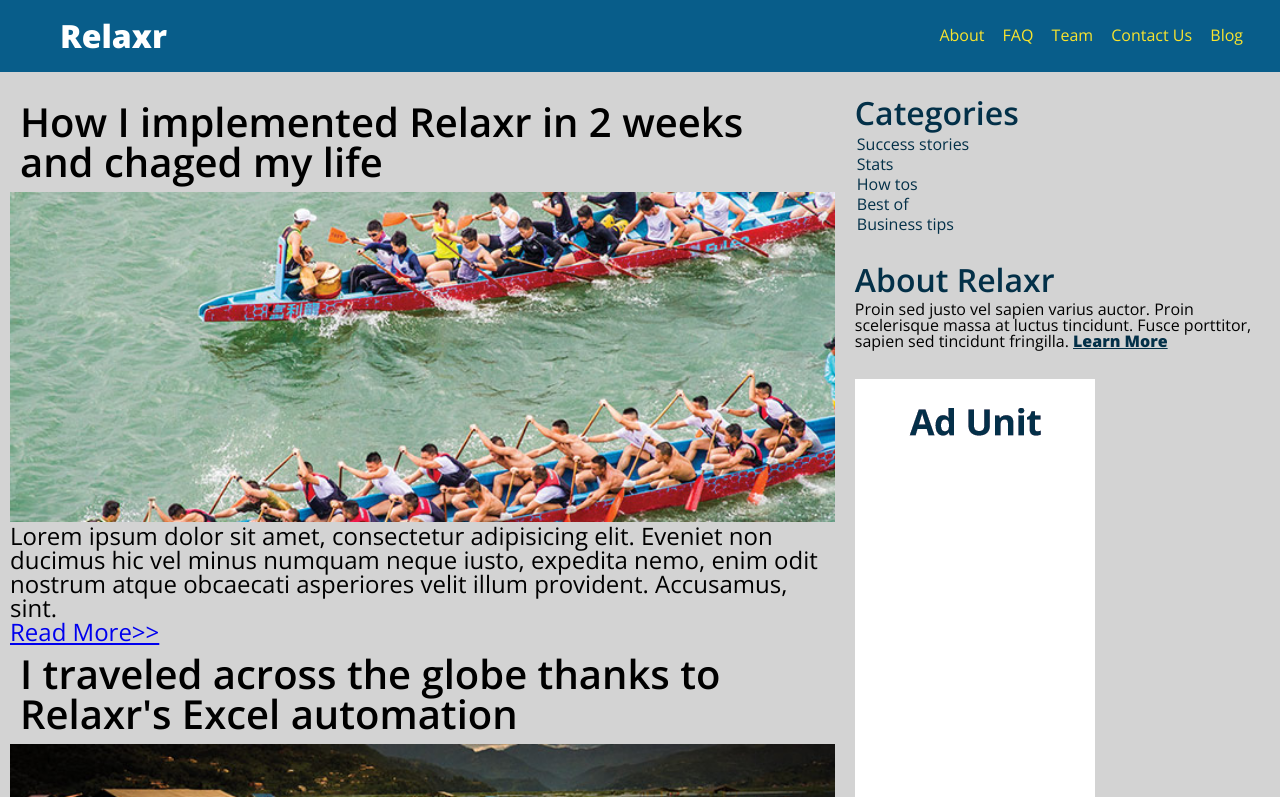
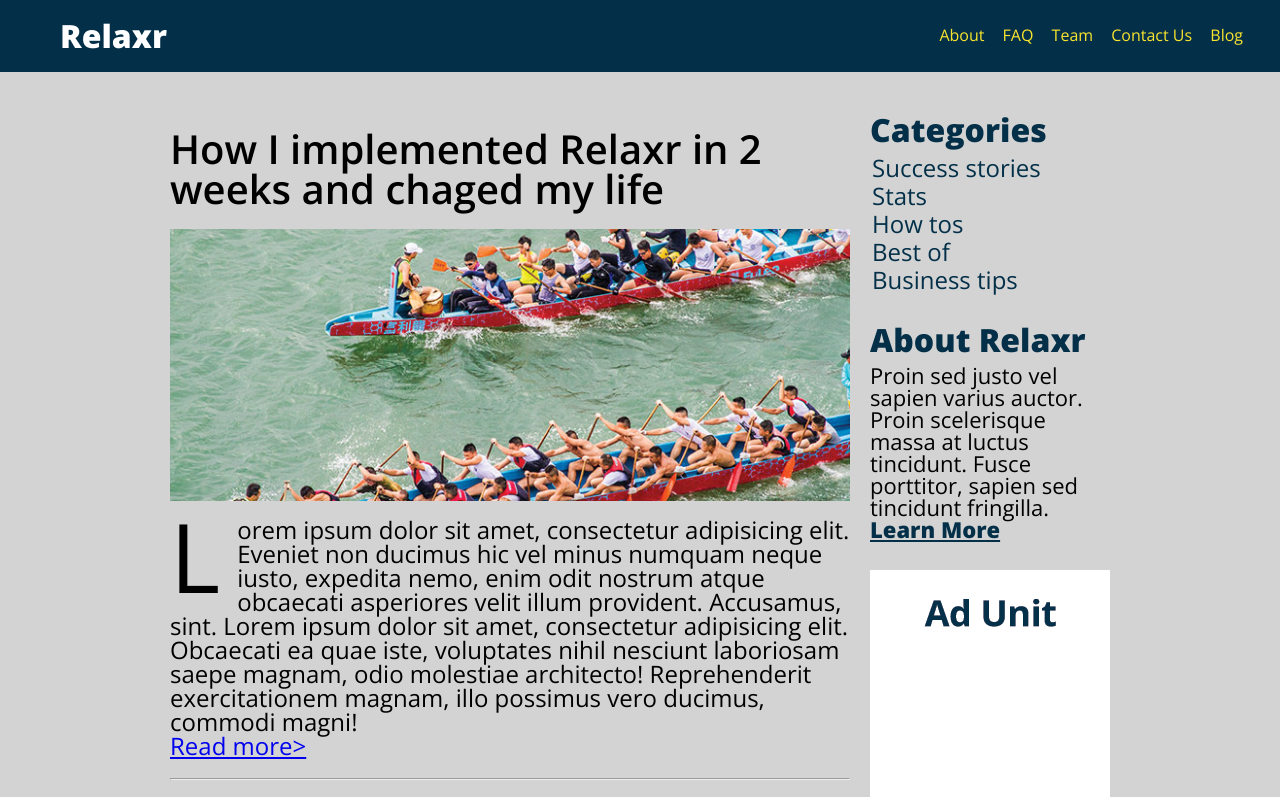
Before and after one commit to BarreraB/Reflaxr-Blog, a plain HTML site: page index.html in a window 1280 px wide. Shown: the top 797 px of the page. Drawn offline with nearby package versions, Linux system fonts and the light colour scheme.

Commit message:
Updated styling for main body

```diff
--- a/index.html
+++ b/index.html
@@ -14,6 +14,7 @@
 
 </head>
 <body>
+	<div id="body-wrapper">
 	<nav class="main-nav">
 		<div class="nav-logo">
 			<p>Relaxr</p>
@@ -29,18 +30,23 @@
 		</div>
 	</nav>
 	<div class="main-body">
+		<div class="column-container">
 		<div class="left-column">
 			<div class="blog-rows">
 				<h1>How I implemented Relaxr in 2 weeks and chaged my life</h1>
 				<img src="images/blog_photo1.jpg" alt="">
-				<p>Lorem ipsum dolor sit amet, consectetur adipisicing elit. Eveniet non ducimus hic vel minus numquam neque iusto, expedita nemo, enim odit nostrum atque obcaecati asperiores velit illum provident. Accusamus, sint.</p>
-				<p><a href="#">Read More>></a></p>
+				<p><span class="cap-letter">L</span>orem ipsum dolor sit amet, consectetur adipisicing elit. Eveniet non ducimus hic vel minus numquam neque iusto, expedita nemo, enim odit nostrum atque obcaecati asperiores velit illum provident. Accusamus, sint. Lorem ipsum dolor sit amet, consectetur adipisicing elit. Obcaecati ea quae iste, voluptates nihil nesciunt laboriosam saepe magnam, odio molestiae architecto! Reprehenderit exercitationem magnam, illo possimus vero ducimus, commodi magni!</p>
+				<p><a href="#">Read more></a></p>
+
 			</div>
+			<div class="line-break"><hr/></div>
 			<div class="blog-rows">
 				<h1>I traveled across the globe thanks to Relaxr's Excel automation</h1>
 				<img src="images/blog_photo2.jpg" alt="">
-				<p>Lorem ipsum dolor sit amet, consectetur adipisicing elit. Eos ea quidem, inventore mollitia nihil praesentium ducimus, temporibus suscipit? Provident doloribus obcaecati, omnis delectus ipsam officiis, iste accusamus possimus odit quasi?</p>
+				<p><span class="cap-letter">L</span>orem ipsum dolor sit amet, consectetur adipisicing elit. Eos ea quidem, inventore mollitia nihil praesentium ducimus, temporibus suscipit? Provident doloribus obcaecati, omnis delectus ipsam officiis, iste accusamus possimus odit quasi? Lorem ipsum dolor sit amet, consectetur adipisicing elit. Quisquam quasi repellat fugit dicta, aperiam deleniti illum voluptates ea dolorum nisi, dolore esse provident dolores voluptas necessitatibus. Quaerat reiciendis earum, qui!</p>
+				<p><a href="#">Read more></a></p>
 			</div>
+			<div class="line-break"><hr/></div>
 		</div>
 		<div class="right-column">
 			<div class="categories">
@@ -62,13 +68,14 @@
 			</div>
 		</div>
 	</div>
+	</div>
 	<div class="sign-up">
 		<button class="sign-up-now">Sign Up Now!</button>
 	</div>
 
 	<footer class="relaxr-footer">
 		<p class="Relaxr-brand" style="color: #f9e42e; font-weight: 800">Relaxr</p>
-		<table align="center">
+		<table>
 			<tr>
 				<td><img src="Images/facebook.png" alt="Facebook logo"></td>
 				<td><img src="Images/twitter.png" alt="Twitter logo"></td>
@@ -76,6 +83,6 @@
 		</table>
 		<p style="color: white; font-size: 9px; font-weight: 600">Copyright 2015. Relaxr</p>
 	</footer>
-
+</div>
 </body>
 </html>
--- a/style.css
+++ b/style.css
@@ -17,26 +17,29 @@ Developer @GA in NYC
      box-sizing: border-box; /* IE */
 }
 
-
 /*Main Styles*/
 body {
   font-family: 'Open Sans', sans-serif;
 }
 h3 {
-  font-weight: 600;
+  font-weight: 800;
   font-size: 32px;
-  margin: 5px 0px;
+  margin: 2px 0px 8px 0px;
   color: #033048;
 }
 h1 {
   font-weight: 600;
   font-size: 40px;
-  margin: 10px;
+  margin: 7px 0px 15px 0px;
 }
+
+/*************************************
+/* MAIN NAVIGATION
+/*************************************/
 
 /*Main Navigation*/
 .main-nav {
-  background-color: #085d8a;
+  background-color: #033048;
   height: 100%;
   padding: 10px;
 }
@@ -60,15 +63,22 @@ h1 {
   font-weight: 300;
 }
 /*End of Main Navigation*/
+
+.column-container {
+  max-width: 960px;
+  margin: 0 auto;
+  background-color: lightgray;
+}
 .main-body {
   background-color: lightgray;
   margin: 0 auto;
 }
 .left-column {
-  width: 66%;
+  width: 700px;
   float: left;
   box-sizing: border-box;
   padding: 20px 10px 20px 10px;
+  margin-top: 30px;
 }
 .left-column p {
   font-size: 24px;
@@ -76,15 +86,28 @@ h1 {
 }
 .blog-rows img {
   width: 100%;
+  margin: 5px 0px 15px 0px;
+}
+.cap-letter {
+  font-size: 400%;
+  line-height: 80%;
+  float: left;
+  width: 0.7em;
+}
+.line-break {
+  margin: 20px 0px 20px 0px;
 }
 .right-column {
-  width: 33%;
+  width: 240px;
   float: left;
   box-sizing: border-box;
   padding: 20px 10px 20px 10px;
+  margin-top: 20px;
 }
 .categories ul li {
   padding: 2px;
+  font-size: 24px;
+  font-weight: 300;
 }
 .categories ul li a {
   list-style: none;
@@ -97,6 +120,13 @@ h1 {
 .about-sec {
   margin-top: 10px;
   margin-bottom: 30px;
+}
+.about-sec p {
+  font-size: 22px;
+  font-weight: 300;
+}
+.ad-space image {
+  width: 100%;
 }
 .sign-up {
   background-color: #f9e42e;
```
